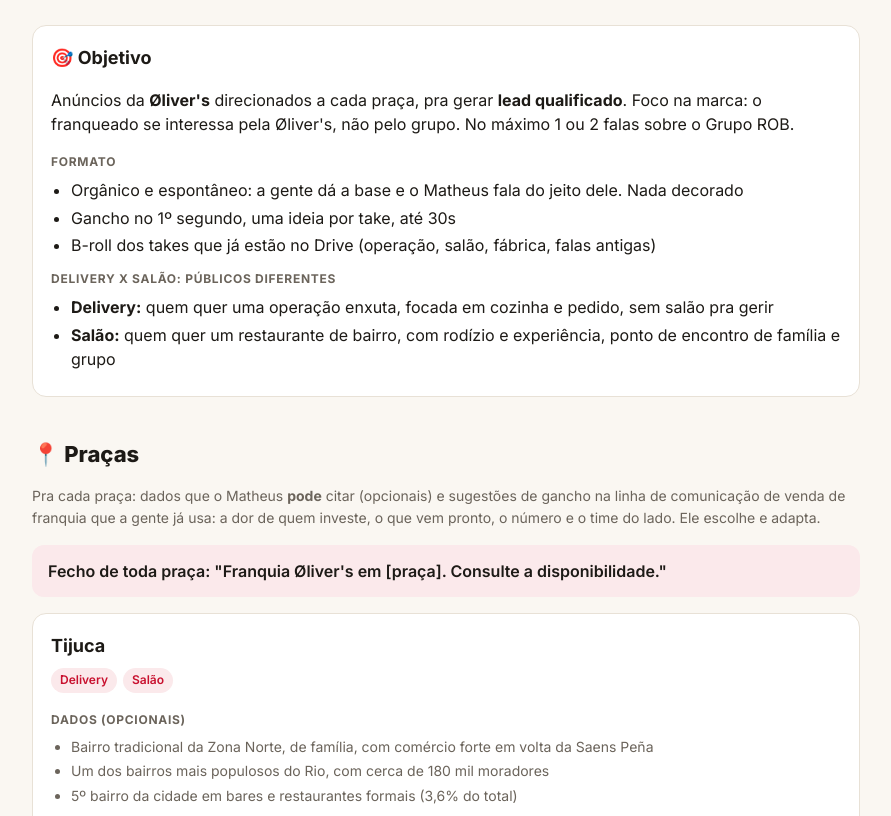
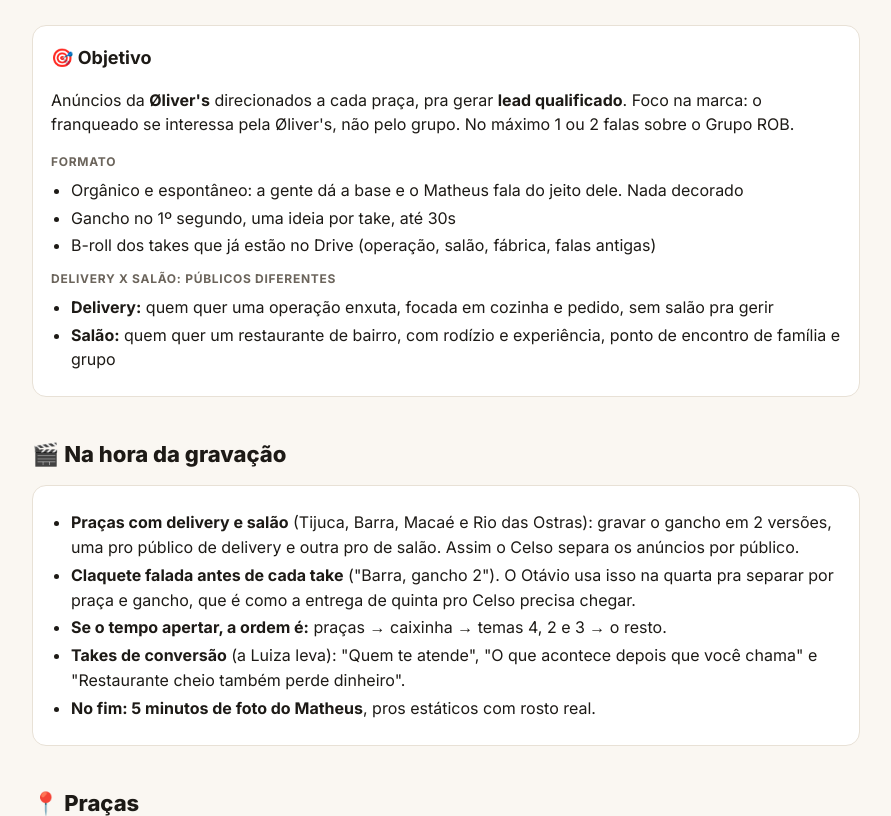
Before and after one commit to dev-seven7/direcionamento-expansao-olivers, a plain HTML site: page index.html in a window 1280 px wide. Shown: the part 133-949 px from the top of the page, without its empty margins (194-1085 px from the left). Drawn offline with Linux system fonts and the light colour scheme.

Commit message:
Inclui os pedidos da Luiza pra gravação de 17/11
Co-Authored-By: Claude Opus 5.5 <noreply@anthropic.com>

```diff
--- a/index.html
+++ b/index.html
@@ -60,6 +60,17 @@ footer{margin-top:40px;font-size:13px;color:var(--txt2)}
   <ul>
     <li><b>Delivery:</b> quem quer uma operação enxuta, focada em cozinha e pedido, sem salão pra gerir</li>
     <li><b>Salão:</b> quem quer um restaurante de bairro, com rodízio e experiência, ponto de encontro de família e grupo</li>
+  </ul>
+</div>
+
+<h2>🎬 Na hora da gravação</h2>
+<div class="card">
+  <ul>
+    <li><b>Praças com delivery e salão</b> (Tijuca, Barra, Macaé e Rio das Ostras): gravar o gancho em 2 versões, uma pro público de delivery e outra pro de salão. Assim o Celso separa os anúncios por público.</li>
+    <li><b>Claquete falada antes de cada take</b> ("Barra, gancho 2"). O Otávio usa isso na quarta pra separar por praça e gancho, que é como a entrega de quinta pro Celso precisa chegar.</li>
+    <li><b>Se o tempo apertar, a ordem é:</b> praças → caixinha → temas 4, 2 e 3 → o resto.</li>
+    <li><b>Takes de conversão</b> (a Luiza leva): "Quem te atende", "O que acontece depois que você chama" e "Restaurante cheio também perde dinheiro".</li>
+    <li><b>No fim: 5 minutos de foto do Matheus</b>, pros estáticos com rosto real.</li>
   </ul>
 </div>
 
@@ -126,7 +137,7 @@ footer{margin-top:40px;font-size:13px;color:var(--txt2)}
   <div class="card"><h3>2. O que já vem pronto</h3><ul><li>Fábrica própria, insumos porcionados (nem de pizzaiolo você precisa)</li><li>Central de compras com Catupiry, Seara e Coca-Cola</li><li>Cardápio validado</li><li>Rodízio, à la carte premium, delivery, canal próprio e marketplace</li></ul><div class="hook">"Quando você abre uma Øliver's, isso aqui já chega pronto."</div></div>
   <div class="card"><h3>3. Você não fica sozinho</h3><ul><li>Muita franquia vende a marca, entrega um manual e some</li><li>Aqui o time escolhe o ponto com dado de demanda, acompanha a obra, especifica o maquinário, contrata e treina a equipe e cadastra nos marketplaces</li><li>Depois que abre, segue acompanhando os indicadores</li></ul><div class="hook">"A operação é sua, mas você não fica sozinho nela nenhum dia."</div></div>
   <div class="card"><h3>4. O número</h3><ul><li>Faturamento médio de R$ 3 milhões por ano por operação</li><li>"Anúncio que promete o mundo não diz de onde vem o número. A gente diz."</li></ul><div class="hook">"Quanto fatura uma Øliver's? Eu te conto."</div></div>
-  <div class="card"><h3>5. Pro investidor de fora do ramo</h3><ul><li>"Imóvel, CDB, ações. Você já sabe ler um ativo. Então lê este: uma Øliver's."</li><li>"Investimento, taxa, royalties, payback: você já sabe os termos. Agora vê o que vem pronto."</li></ul><div class="hook">"Você tem clínica, imobiliária ou outro negócio e pensa num segundo?"</div></div>
+  <div class="card"><h3>5. Pro investidor de fora do ramo</h3><ul><li>"Imóvel, CDB, ações. Você já sabe ler um ativo. Então lê este: uma Øliver's."</li><li>"Investimento, taxa, royalties, payback: você já sabe os termos. Agora vê o que vem pronto."</li></ul><div class="hook">"Você tem clínica, imobiliária ou outro negócio e pensa num segundo?"</div><div class="label">Também pro dono de restaurante</div><p>Quem já tem um restaurante e pensa numa segunda operação.</p><div class="hook">"Você já opera comida?"</div></div>
   <div class="card"><h3>6. Marca que aparece</h3><ul><li>Mídia, parcerias com filmes e grandes marcas, eventos como a Corrida do Pelé, 190 mil seguidores</li><li>Marketing rodando antes de você abrir a porta</li></ul><div class="hook">"Você não abre uma pizzaria desconhecida. Você abre uma Øliver's."</div></div>
   <div class="card"><h3>7. Pro fã</h3><div class="hook">"É cliente da Øliver's há anos? Já pensou em ser dono de uma?"</div></div>
   <div class="card"><h3>8. Pra quem ainda está pensando</h3><div class="hook">"Em 30 minutos você vê os números, o modelo que cabe no seu aporte e se tem ponto na sua região."</div></div>
```
